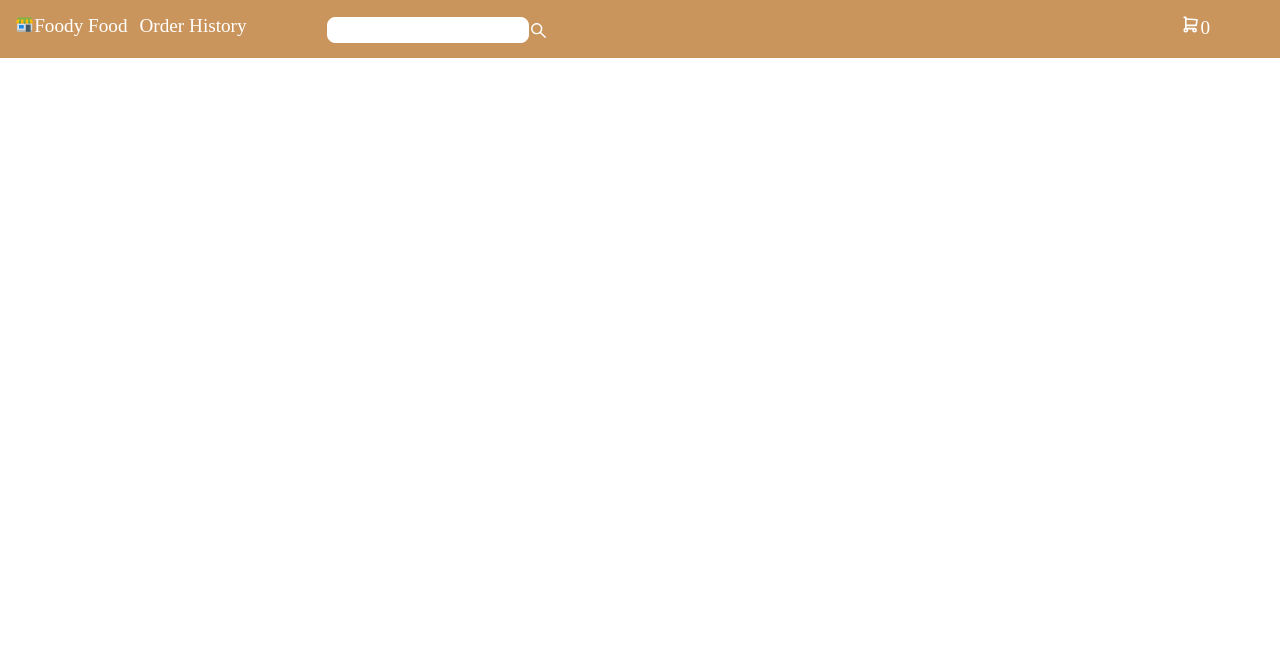
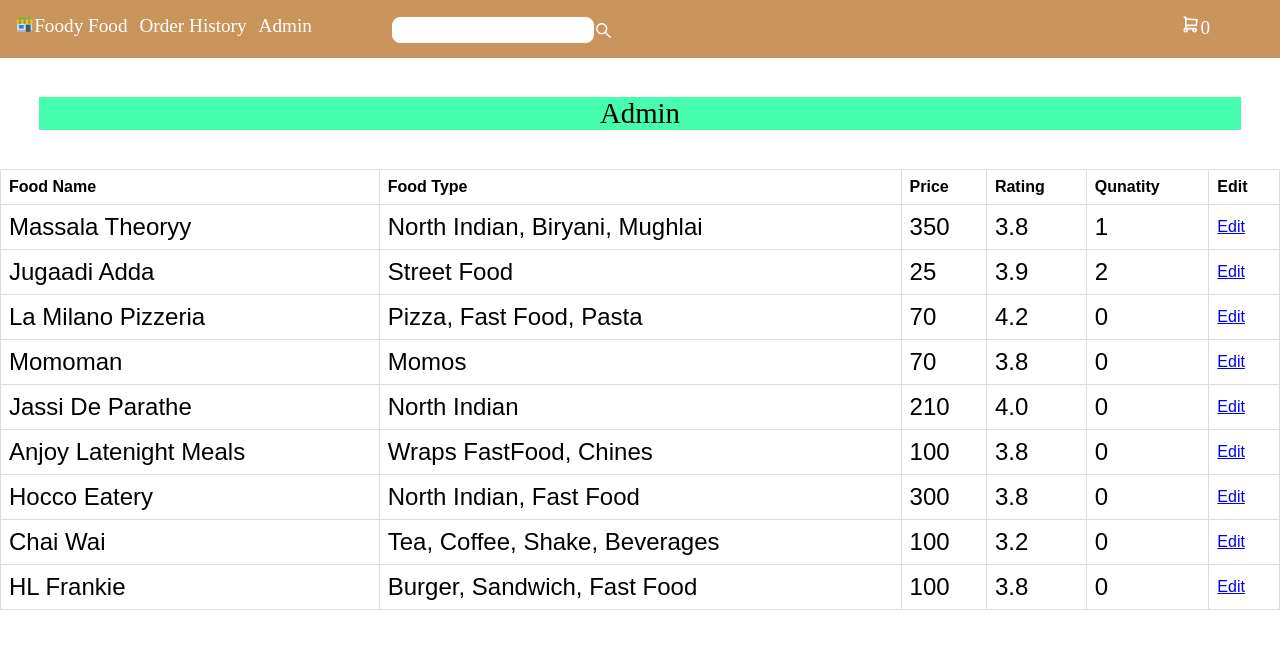
Before and after one commit to abhayrai8299/Cart_Item, a React (Create React App) app: page /admin in a window 1280 px wide. Shown: the top 648 px of the page. Built offline with nearby package versions, Linux system fonts and the light colour scheme.

Commit message:
Admin Part

```diff
--- a/src/App.css
+++ b/src/App.css
@@ -72,11 +72,21 @@
   margin-right: 55px;
   cursor: pointer;
 }
+.admin
+{
+  background-color: #45fdac;
+  margin: 39px;
+  font-size: 1.8rem;
+  text-align: center;
+}
 .order_page
 {
   padding-left: 12px;
 }
-
+.admin_page
+{
+  padding-left: 12px;
+}
 .dropdown {
   min-width: 100px;
 }
@@ -354,6 +364,38 @@
  font-size: 1.5rem;
  text-align: center;
 }
+.col
+{
+  font-size: 1.5rem;
+  margin-left: 173px;
+}
+.row
+{
+  font-size: 1.5rem;
+  margin-left: 173px;
+}
+
+table {
+  font-family: arial, sans-serif;
+  border-collapse: collapse;
+  width: 100%;
+}
+
+td, th {
+  border: 1px solid #dddddd;
+  text-align: left;
+  padding: 8px;
+}
+.edit_item
+{
+  background-color: cornflowerblue;
+    border: 1px solid black;
+    cursor: pointer;
+    font-size: 1rem;
+    padding: 4px;
+    border-radius: 3px;
+}
+
 
 @keyframes App-logo-spin {
   from {
--- a/src/App.js
+++ b/src/App.js
@@ -3,22 +3,58 @@ import CartItem from "./components/cartItem";
 import { Routes, Route } from "react-router-dom";
 import Header from "./components/Header";
 import Product from "./components/Product";
-import Details from './components/detailPage';
+import Details from "./components/detailPage";
 import OrderPage from "./components/orderPage";
 import { useState } from "react";
+import Admin from "./components/Admin";
+import Edititem from "./components/Edititem";
 function App() {
   const [products, setProducts] = useState([]);
   const [searchvalue, setsearchvalue] = useState("");
+  const [Item, setItem] = useState([]);
+  // const [edititem, setEdititem] = useState({
+  //   food_name: "",
+  //   food_type: "",
+  //   price: "",
+  //   rating: "",
+  //   quantity: "",
+  // });
 
   return (
     <>
-      <Header products={products} searchvalue={searchvalue} setsearchvalue={setsearchvalue}
-      setProducts={setProducts}/>
+      <Header
+        products={products}
+        searchvalue={searchvalue}
+        setsearchvalue={setsearchvalue}
+        setProducts={setProducts}
+      />
       <Routes>
-        <Route path="/" element={<Product products={products} />}  />
-        <Route path="/cart" element={<CartItem/>} />
+        <Route path="/" element={<Product products={products} />} />
+        <Route path="/cart" element={<CartItem />} />
         <Route path="/detail/:id" element={<Details />} />
-        <Route path="/orderpage" element={<OrderPage  />} />
+        <Route path="/orderpage" element={<OrderPage />} />
+        <Route
+          path="/admin"
+          element={
+            <Admin
+              Item={Item}
+              setItem={setItem}
+              // edititem={edititem}
+              // setEdititem={setEdititem}
+            />
+          }
+        />
+        <Route
+          path="/edit"
+          element={
+            <Edititem
+              Item={Item}
+              setItem={setItem}
+              // edititem={edititem}
+              // setEdititem={setEdititem}
+            />
+          }
+        />
       </Routes>
     </>
   );
--- /dev/null
+++ b/src/components/Admin.js
@@ -0,0 +1,47 @@
+import React, { useState } from "react";
+
+import { NavLink } from "react-router-dom";
+import Cardsdata from "./CardData";
+
+const Admin = ({edititem,setEdititem,Item,setItem}) => {
+
+
+  const editHandler=(item)=>{
+   console.log(item)
+  setItem(item)
+  }
+
+  return (
+    <div>
+      <div className="admin">Admin</div>
+      <table>
+        <tr>
+          <th>Food Name</th>
+          <th>Food Type</th>
+          <th> Price</th>
+          <th>Rating</th>
+          <th>Qunatity</th>
+          <th>Edit</th>
+        </tr>
+        {Cardsdata.map((item) => {
+        return (
+            <>
+            <tr>
+          <td className="row">{item.rname}</td>
+          <td className="row">{item.address}</td>
+          <td className="row">{item.price}</td>
+          <td className="row">{item.rating}</td>
+          <td className="row">{item.qnty}</td>
+         <td><NavLink to="/edit" onClick={()=>editHandler(item)}>Edit</NavLink></td>
+          {/* {openModal &&<Edititem setOpenModal={setOpenModal} setFlag={setFlag}/>} */}
+        </tr>
+        </>
+        )
+    })}
+      </table>
+
+    </div>
+  );
+};
+
+export default Admin;
--- /dev/null
+++ b/src/components/Edititem.js
@@ -0,0 +1,86 @@
+import React, { useState } from "react";
+import "./Modal.css";
+const Edititem = ({Item, setItem}) => {
+    const [edititem, setEdititem] = useState({
+        food_name: "",
+        food_type: "",
+        price: "",
+        rating: "",
+        quantity: "",
+      });
+    console.log(Item);
+  console.log({...edititem,food_type:Item.rname});
+  setEdititem({
+    ...edititem,
+    food_name:Item.rname,
+    // food_type: Item.address,
+    // price: Item.price,
+    // quantity: Item.qnty,
+    // rating: Item.rating,
+});
+
+  const handlechange = (e) => {
+    const name=e.target.name;
+    const value=e.target.value;
+  };
+
+  return (
+    <div className="modalBackground">
+      <div className="modalContainer">
+        <div className="titleCloseBtn"></div>
+        <div className="title">
+          <h2>Please Edit the Item</h2>
+          <div className="body">
+            <form>
+              Food Name
+              <input
+                type="text"
+                value={edititem.food_name}
+                onChange={handlechange}
+                name="food_name"
+              />
+              <br />
+              Food Type
+              <input
+                type="text"
+                value={edititem.food_type}
+                onChange={handlechange}
+                name="food_type"
+              />
+              <br />
+              Price{" "}
+              <input
+                type="text"
+                value={edititem.price}
+                onChange={handlechange}
+                name="price"
+              />
+              <br />
+              Rating
+              <input
+                type="text"
+                value={edititem.rating}
+                onChange={handlechange}
+                name="rating"
+              />
+              <br />
+              Qunatity
+              <input
+                type="text"
+                value={edititem.quantity}
+                onChange={handlechange}
+                name="quantity"
+              />
+              <br />
+            </form>
+          </div>
+          <div className="footer">
+            <button>Proceed</button>
+          </div>
+        </div>
+      </div>
+    </div>
+  );
+};
+
+export default Edititem;
--- a/src/components/Header.js
+++ b/src/components/Header.js
@@ -57,6 +57,7 @@ const optimisedver=useCallback(debounce(handlesearchvalue),[])
             <FcShop />
             <NavLink className="cart" to="/">Foody Food</NavLink>
             <NavLink className="cart order_page" to="/orderpage">Order History</NavLink>
+            <NavLink className="cart admin_page" to="/admin">Admin</NavLink>
             <div className="input"> <input className="search_bar" onChange={optimisedver} searchvalue={searchvalue} ></input><span className="search-icon"><AiOutlineSearch /></span></div>
 
           </div>
--- /dev/null
+++ b/src/components/Modal.css
@@ -0,0 +1,71 @@
+.modalBackground {
+    width: 100vw;
+    height: 100vh;
+
+    left: -74px;
+    top: -10px;
+    display: flex;
+    justify-content: center;
+    align-items: center;
+  }
+
+  .modalContainer {
+    width: 500px;
+    height: 500px;
+    border-radius: 12px;
+    background-color: white;
+    box-shadow: rgba(0, 0, 0, 0.35) 0px 5px 15px;
+    display: flex;
+    flex-direction: column;
+    padding: 25px;
+  }
+
+  .modalContainer .title {
+    display: inline-block;
+    text-align: center;
+    margin-top: 10px;
+  }
+
+  .titleCloseBtn {
+    display: flex;
+    justify-content: flex-end;
+  }
+
+  .titleCloseBtn button {
+    background-color: transparent;
+    border: none;
+    font-size: 25px;
+    cursor: pointer;
+  }
+
+  .modalContainer .body {
+    flex: 50%;
+    display: flex;
+    justify-content: center;
+    align-items: center;
+    font-size: 1.7rem;
+    text-align: center;
+  }
+
+  .modalContainer .footer {
+    flex: 20%;
+    display: flex;
+    justify-content: center;
+    align-items: center;
+  }
+
+  .modalContainer .footer button {
+    width: 150px;
+    height: 45px;
+    margin: 10px;
+    border: none;
+    background-color: cornflowerblue;
+    color: white;
+    border-radius: 8px;
+    font-size: 20px;
+    cursor: pointer;
+  }
+
+  #cancelBtn {
+    background-color: crimson;
+  }
```
